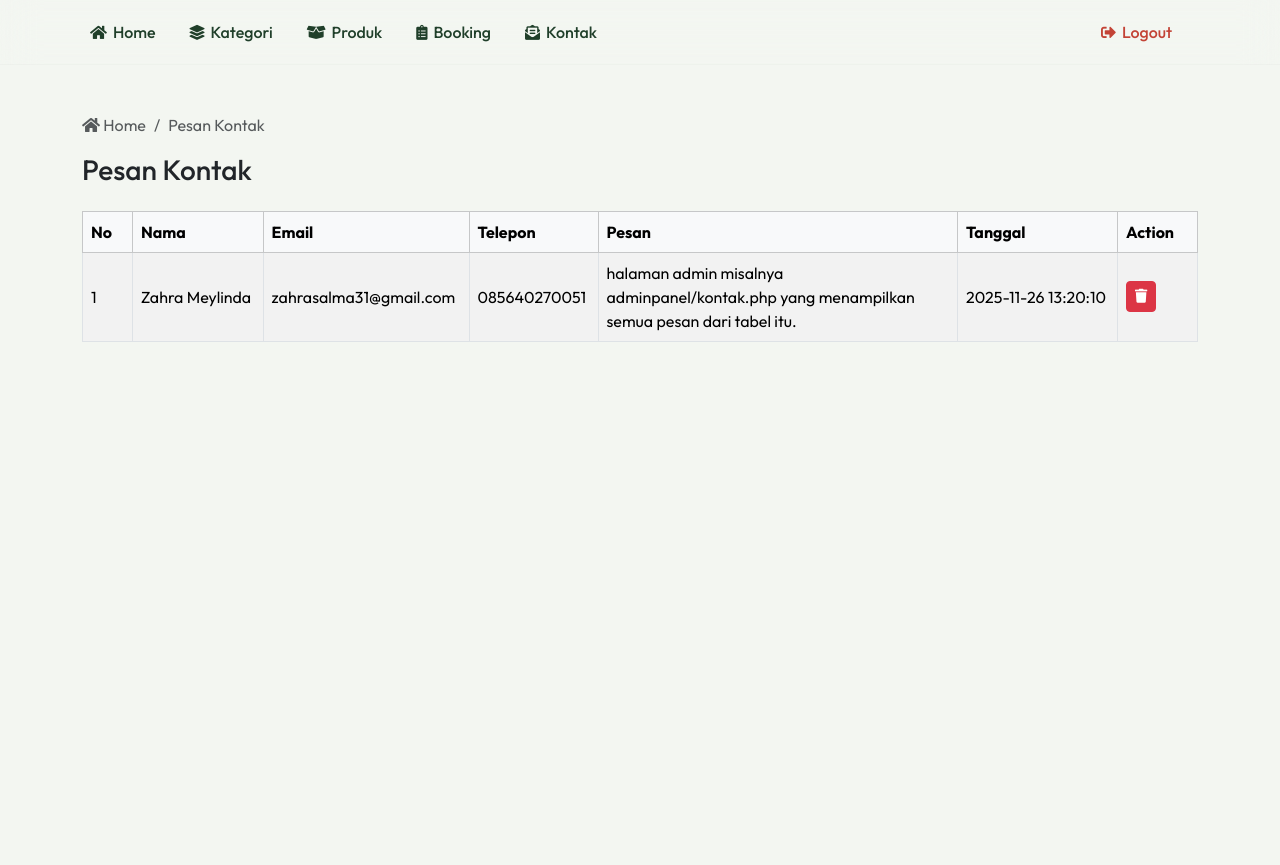
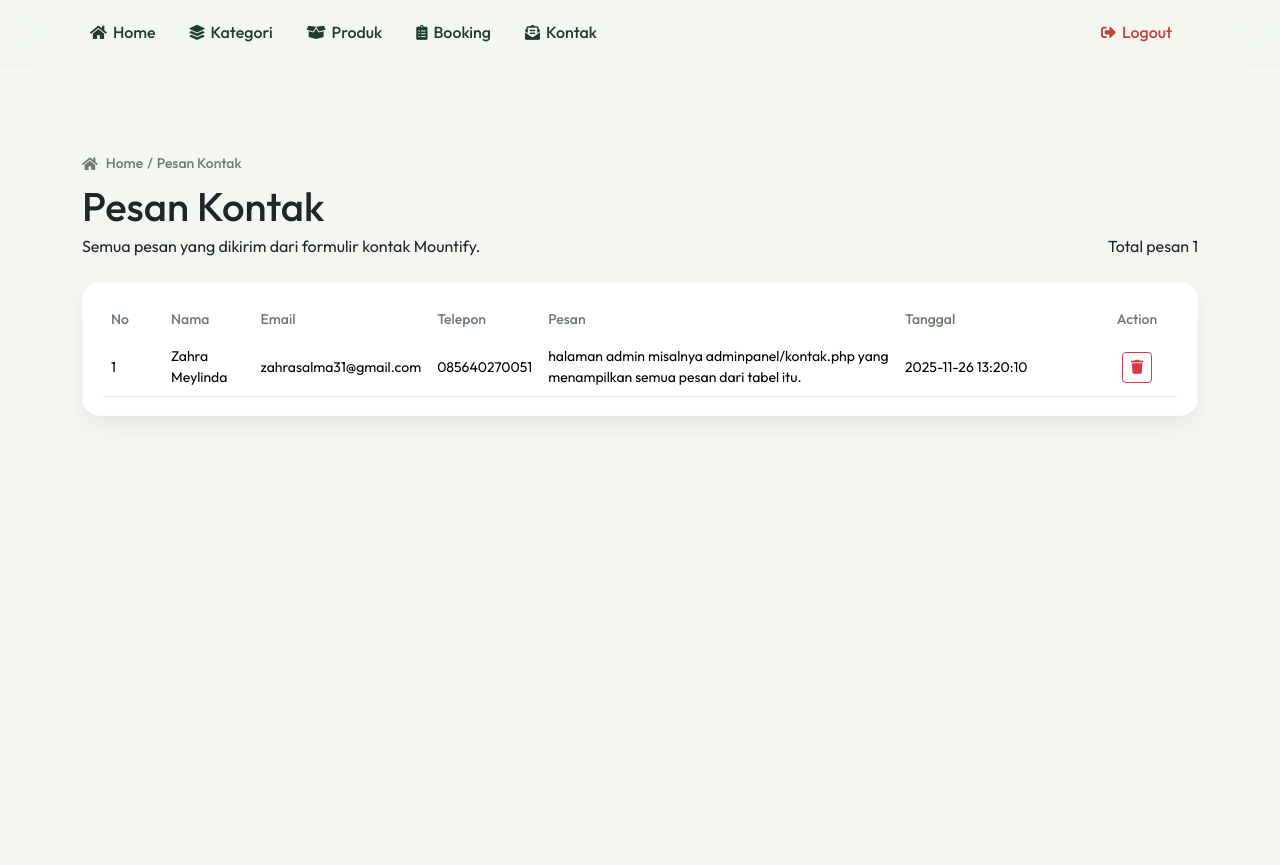
Before and after one commit to zahrasalma31-ops/mountify, a PHP site: page /mountify/adminpanel/kontak.php in a window 1280 px wide. Before the commit the page ends 342 px from the top, so only its background shows below. Run offline with PHP 8.4, Linux system fonts and the light colour scheme; a user stored in the database is signed in; data comes from the database, SQL or seed files in the repository; some libraries are stand-ins or nearby versions.

Commit message:
pesan perubahan

```diff
--- a/adminpanel/kontak.php
+++ b/adminpanel/kontak.php
@@ -2,8 +2,8 @@
 require "session.php";
 require "../koneksi.php";
 
-    $queryKontak = mysqli_query($con, "SELECT * FROM kontak ORDER BY tanggal DESC");
-    $jumlahKontak = mysqli_num_rows($queryKontak);
+$queryKontak   = mysqli_query($con, "SELECT * FROM kontak ORDER BY tanggal DESC");
+$jumlahKontak  = mysqli_num_rows($queryKontak);
 ?>
 
 <!DOCTYPE html>
@@ -13,67 +13,72 @@
     <title>Admin | Pesan Kontak</title>
     <link rel="stylesheet" href="../bootstrap/css/bootstrap.min.css">
     <link rel="stylesheet" href="../fontawesome/css/all.min.css">
+    <link rel="stylesheet" href="../css/style.css">
     <link rel="stylesheet" href="admin.css">
     <link href="https://fonts.googleapis.com/css2?family=Outfit:wght@300;400;500;600;700&family=Inter:wght@300;400;500;600&display=swap" rel="stylesheet">
 </head>
+<body>
 
-<style>
-    .no-decoration {
-        text-decoration: none;
-    }
-    .table-pesan td.pesan-cell {
-        max-width: 350px;
-        white-space: pre-wrap;      /* supaya enter di textarea kepake */
-        word-wrap: break-word;
-    }
-</style>
-
-<body>
 <?php require "navbar.php"; ?>
 
-    <div class="container mt-5">
+<div class="admin-page">
+    <section class="admin-main">
+        <div class="container">
+
             <!-- Breadcrumb -->
-        <nav aria-label="breadcrumb">
-            <ol class="breadcrumb">
-                <li class="breadcrumb-item">
-                    <a href="../adminpanel" class="no-decoration text-muted">
-                        <i class="fas fa-home"></i> Home
-                    </a>
-                </li>
-                <li class="breadcrumb-item active" aria-current="page">
-                    Pesan Kontak
-                </li>
-            </ol>
-        </nav>
+            <div class="d-flex align-items-center mb-2 admin-breadcrumb">
+                <i class="fas fa-home me-2"></i>
+                <span>Home</span>
+                <span class="mx-1">/</span>
+                <span>Pesan Kontak</span>
+            </div>
 
-        <h3 class="mb-4">Pesan Kontak</h3>
+            <!-- Header -->
+            <div class="d-flex flex-wrap justify-content-between align-items-end mb-3">
+                <div>
+                    <h1 class="contact-page-title mb-1">Pesan Kontak</h1>
+                    <p class="contact-subtitle mb-0">
+                        Semua pesan yang dikirim dari formulir kontak Mountify.
+                    </p>
+                </div>
+
+                <?php if ($jumlahKontak > 0) { ?>
+                    <div class="contact-counter mt-3 mt-md-0">
+                        <span class="label">Total pesan</span>
+                        <span class="value"><?= $jumlahKontak; ?></span>
+                    </div>
+                <?php } ?>
+            </div>
 
             <!-- Notifikasi hapus -->
             <?php if (isset($_GET['hapus']) && $_GET['hapus'] == 'success') : ?>
-            <div class="alert alert-success">Pesan berhasil dihapus.</div>
+                <div class="alert alert-success contact-alert">Pesan berhasil dihapus.</div>
             <?php endif; ?>
 
             <?php if (isset($_GET['hapus']) && $_GET['hapus'] == 'failed') : ?>
-            <div class="alert alert-danger">Gagal menghapus pesan.</div>
+                <div class="alert alert-danger contact-alert">Gagal menghapus pesan.</div>
             <?php endif; ?>
 
             <?php if ($jumlahKontak == 0) { ?>
-            <div class="alert alert-info">
+
+                <div class="alert alert-info contact-alert">
                     Belum ada pesan yang masuk.
                 </div>
+
             <?php } else { ?>
 
+                <div class="admin-list-card contact-card">
                     <div class="table-responsive">
-            <table class="table table-striped table-bordered table-pesan align-middle">
-                <thead class="table-light">
+                        <table class="table align-middle contact-table">
+                            <thead>
                                 <tr>
-                        <th style="width: 50px;">No</th>
+                                    <th style="width:60px;">No</th>
                                     <th>Nama</th>
                                     <th>Email</th>
                                     <th>Telepon</th>
                                     <th>Pesan</th>
-                        <th style="width: 160px;">Tanggal</th>
-                        <th style="width: 80px;">Action</th>
+                                    <th style="width:200px;">Tanggal</th>
+                                    <th style="width:80px;" class="text-center">Action</th>
                                 </tr>
                             </thead>
                             <tbody>
@@ -88,11 +93,13 @@
                                     <td><?= htmlspecialchars($namaLengkap); ?></td>
                                     <td><?= htmlspecialchars($data['email']); ?></td>
                                     <td><?= htmlspecialchars($data['telepon']); ?></td>
-                        <td class="pesan-cell"><?= htmlspecialchars($data['pesan']); ?></td>
-                        <td><?= $data['tanggal']; ?></td>
-                        <td>
+                                    <td class="contact-message-cell">
+                                        <?= nl2br(htmlspecialchars($data['pesan'])); ?>
+                                    </td>
+                                    <td class="text-nowrap"><?= $data['tanggal']; ?></td>
+                                    <td class="text-center">
                                         <a href="hapus_kontak.php?id=<?= $data['id']; ?>"
-                               class="btn btn-sm btn-danger"
+                                           class="btn btn-sm btn-outline-danger contact-delete-btn"
                                            onclick="return confirm('Yakin ingin menghapus pesan ini?')">
                                             <i class="fas fa-trash"></i>
                                         </a>
@@ -105,8 +112,12 @@
                             </tbody>
                         </table>
                     </div>
+                </div>
 
             <?php } ?>
+
+        </div>
+    </section>
 </div>
 
 <script src="../bootstrap/js/bootstrap.bundle.min.js"></script>
```
Lines whose indentation alone changed are shown as unchanged.
